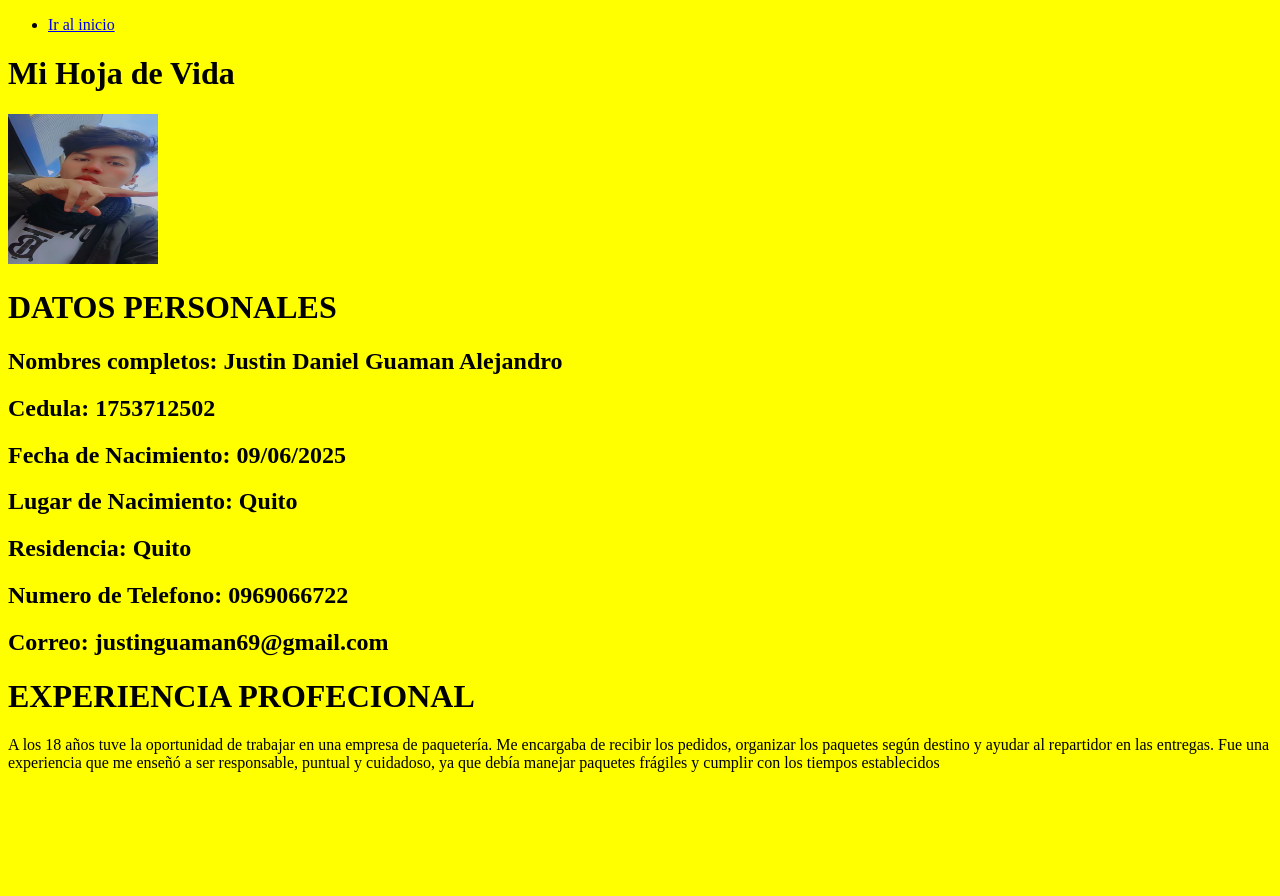
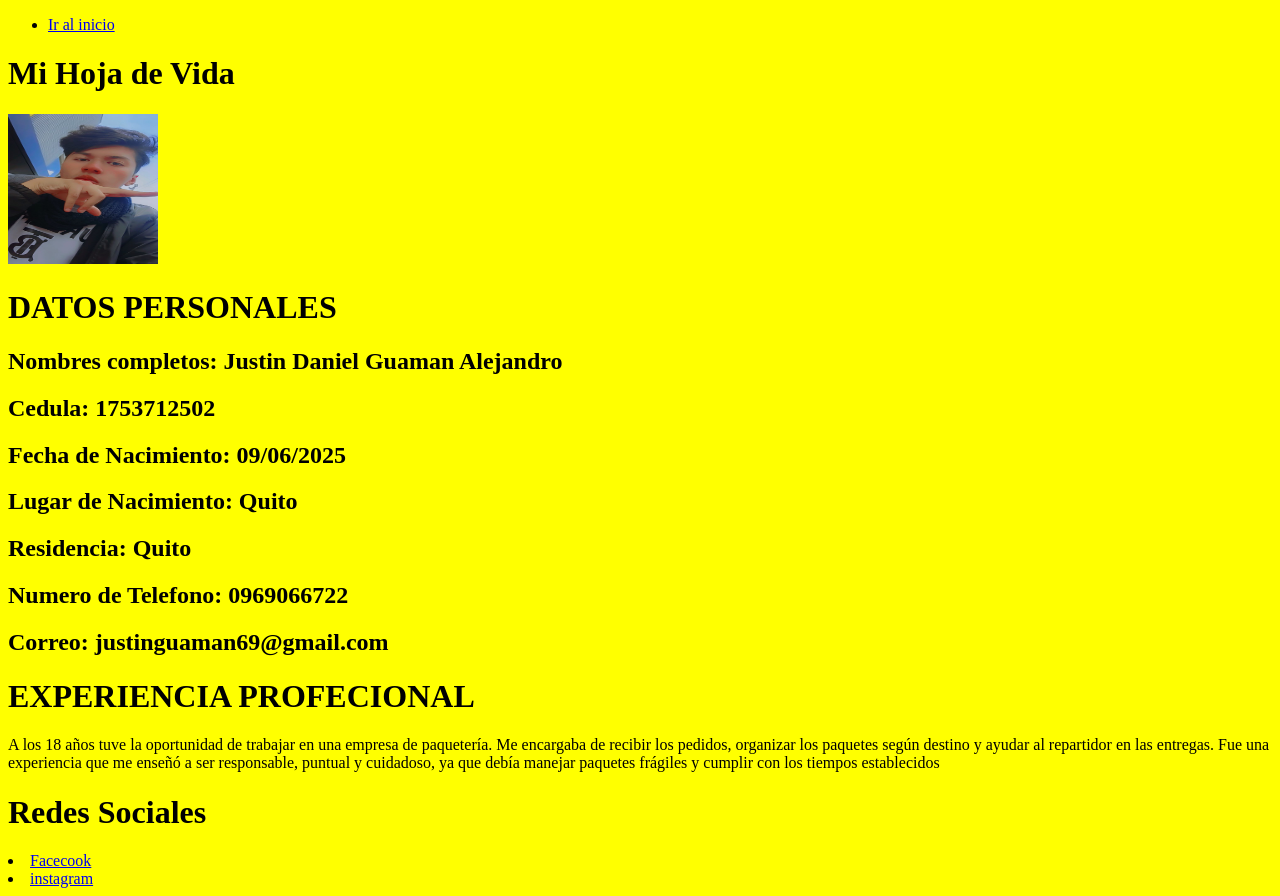
Before and after one commit to JustinAlejito23/manejoformulario, a plain HTML site: page vistas/hojadevida.html in a window 1280 px wide. Before the commit the page ends 800 px from the top, so only its background shows below. Drawn offline with Linux system fonts and the light colour scheme.

Commit message:
hoja de vida con redes sociales

```diff
--- a/vistas/hojadevida.html
+++ b/vistas/hojadevida.html
@@ -29,5 +29,8 @@
   <body style="background-color: yellow;"></body>
   <H1>EXPERIENCIA PROFECIONAL</H1>
  A los 18 años tuve la oportunidad de trabajar en una empresa de paquetería. Me encargaba de recibir los pedidos, organizar los paquetes según destino y ayudar al repartidor en las entregas. Fue una experiencia que me enseñó a ser responsable, puntual y cuidadoso, ya que debía manejar paquetes frágiles y cumplir con los tiempos establecidos
+<h1>Redes Sociales</h1>
+ <li><a href="https://www.facebook.com/?locale=es_LA">Facecook</a></li>
+ <li><a href="https://www.instagram.com">instagram</a></li>
 </body>
 </html>
```
